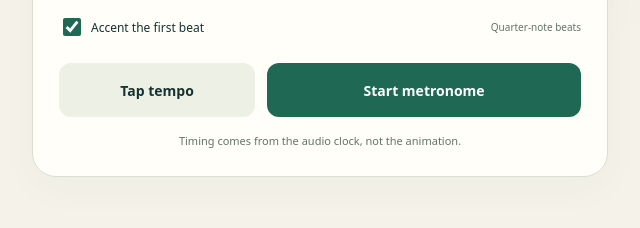
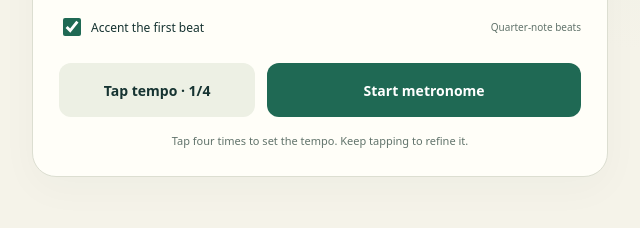
Before and after one commit to BruceTheButler/pulse-and-pitch, a website with bundled scripts: page index.html in a window 1280 px wide. Both pictures are taken after a click on the button "Tap tempo". Shown: the part 714-942 px from the top of the page, 320-960 px from the left. Built offline with nearby package versions, Linux system fonts and the light colour scheme.

Commit message:
Smooth tap tempo across eight intervals and simplify helper copy

```diff
--- a/app.js
+++ b/app.js
@@ -1,7 +1,9 @@
 import { detectPitch, noteFor, beatDuration } from './pitch.js';
+import { createTapTempo } from './tempo.js';
+const tapTempo = createTapTempo();
 const $ = id => document.getElementById(id);
 let context, running = false, listening = false, starting = false, timer, frame, stream, source, analyser, wake;
-let nextTime = 0, step = 0, queue = [], voices = new Set(), taps = [], recent = [], lastHeard = 0, lastNote = '';
+let nextTime = 0, step = 0, queue = [], voices = new Set(), recent = [], lastHeard = 0, lastNote = '';
 let tunerGeneration = 0;
 const notice = text => { $('notice').textContent = text; };
 const config = () => ({ bpm: Number($('bpm').value), meter: $('meter').value.split(',').map(Number), subdivision: Number($('subdivision').value) });
@@ -110,10 +112,9 @@ $('faster').onclick = () => tempo(Number($('bpm').value) + 1);
 $('bpm').onchange = () => tempo($('bpm').value);
 $('tempo-slider').oninput = () => tempo($('tempo-slider').value);
 $('tap').onclick = () => {
-  const now = performance.now();
-  if (taps.length && now - taps.at(-1) > 2000) taps = [];
-  taps.push(now); taps = taps.slice(-6);
-  if (taps.length > 1) tempo(60000 / ((now - taps[0]) / (taps.length - 1)));
+  const result = tapTempo(performance.now());
+  if (result.bpm !== null) tempo(result.bpm);
+  $('tap').textContent = result.count < 4 ? `Tap tempo · ${result.count}/4` : 'Tap tempo';
 };
 for (const id of ['meter','subdivision']) $(id).onchange = () => { stopMetronome(); beats(); save(); };
 $('accent').onchange = save;
--- a/index.html
+++ b/index.html
@@ -20,7 +20,7 @@
 <div class="settings"><label>Time signature<select id="meter"><option value="4,4">4 / 4</option><option value="2,4">2 / 4</option><option value="3,4">3 / 4</option><option value="5,4">5 / 4</option><option value="6,8">6 / 8</option><option value="9,8">9 / 8</option><option value="12,8">12 / 8</option></select></label><label>Subdivision<select id="subdivision"><option value="1">None</option><option value="2">Two per beat</option><option value="3">Three per beat</option><option value="4">Four per beat</option></select></label></div>
 <label class="check"><input id="accent" type="checkbox" checked> Accent the first beat <span id="meter-hint">Quarter-note beats</span></label>
 <div class="actions"><button id="tap" class="secondary">Tap tempo</button><button id="start" class="primary">Start metronome</button></div>
-<p class="hint">Timing comes from the audio clock, not the animation.</p>
+<p class="hint">Tap four times to set the tempo. Keep tapping to refine it.</p>
 </section>
 <section id="tuner" class="panel" role="tabpanel" aria-labelledby="tab-tuner" hidden>
 <div class="tuner-top"><span class="eyebrow">CHROMATIC TUNER</span><span id="listening" class="badge">MIC OFF</span></div>
--- a/package.json
+++ b/package.json
@@ -1 +1 @@
-{"name":"brass-practice","version":"1.0.0","private":true,"type":"module","scripts":{"test":"node --test","check":"node --check app.js && node --check pitch.js && node --check sw.js"}}
+{"name":"brass-practice","version":"1.0.0","private":true,"type":"module","scripts":{"test":"node --test","check":"node --check app.js && node --check tempo.js && node --check pitch.js && node --check sw.js"}}
--- a/sw.js
+++ b/sw.js
@@ -1,5 +1,5 @@
-const CACHE = 'brass-v2';
-const ASSETS = ['./','./index.html','./style.css','./app.js','./pitch.js','./manifest.webmanifest','./icon.svg','./icon-192.png','./icon-512.png'];
+const CACHE = 'brass-v3';
+const ASSETS = ['./','./index.html','./style.css','./app.js','./pitch.js','./tempo.js','./manifest.webmanifest','./icon.svg','./icon-192.png','./icon-512.png'];
 self.addEventListener('install', event => { event.waitUntil(caches.open(CACHE).then(cache => cache.addAll(ASSETS))); });
 self.addEventListener('activate', event => { event.waitUntil(caches.keys().then(keys => Promise.all(keys.filter(key => key.startsWith('brass-') && key !== CACHE).map(key => caches.delete(key))))); });
 self.addEventListener('fetch', event => {
--- /dev/null
+++ b/tempo.js
@@ -0,0 +1,18 @@
+// Average elapsed time across up to eight intervals, rather than the last pair.
+export function createTapTempo() {
+  let taps = [];
+  return now => {
+    if (taps.length && now - taps.at(-1) > 3000) taps = [];
+    // Ignore accidental double taps without moving the previous beat.
+    if (taps.length && now - taps.at(-1) < 120) return result();
+    taps.push(now);
+    taps = taps.slice(-9);
+    return result();
+  };
+  function result() {
+    return {
+      count: taps.length,
+      bpm: taps.length < 4 ? null : 60000 * (taps.length - 1) / (taps.at(-1) - taps[0])
+    };
+  }
+}
```
Also changed, not shown: test/tempo.test.js (added, +28 -0 lines), .github/workflows/pages.yml, README.md.
